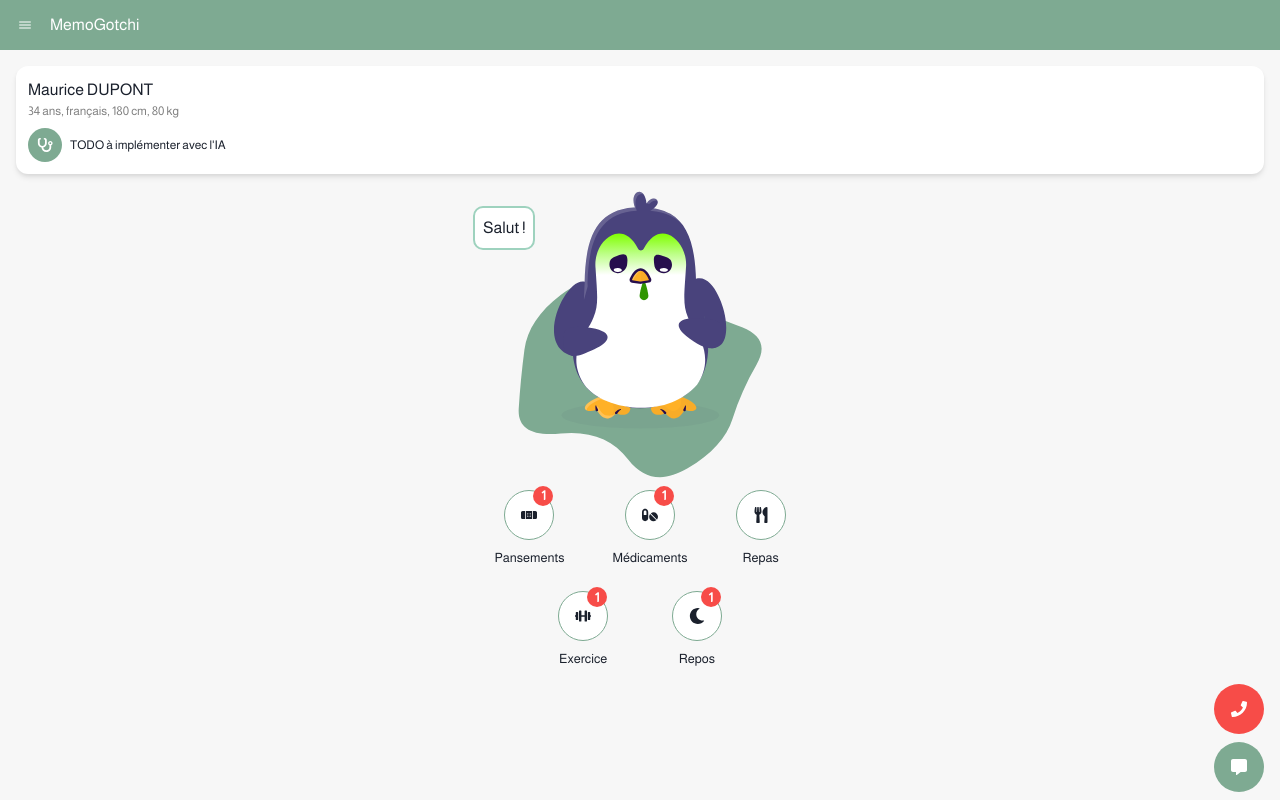
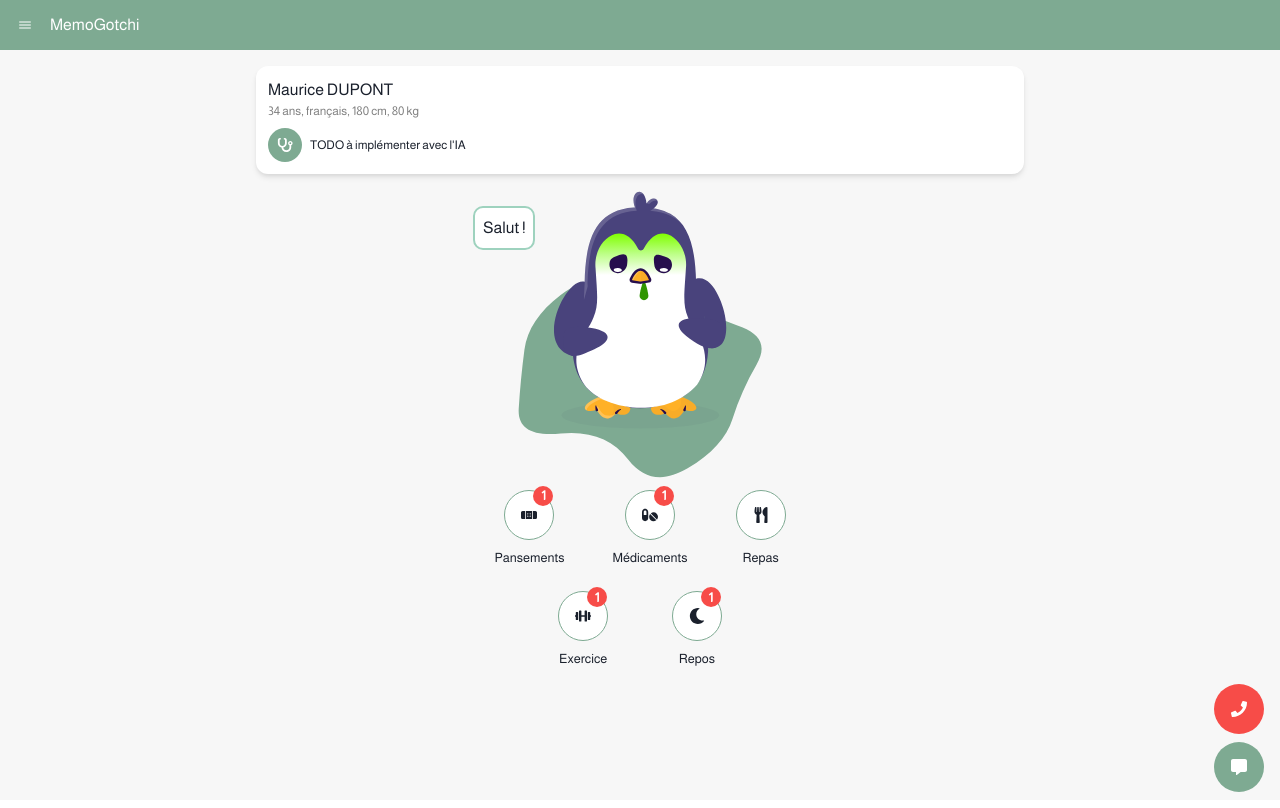
Before and after one commit to Wadoux-Nicolas/tamalou, a React (Vite) app in the folder front/: page / in a window 1280 px wide. Built offline with nearby package versions, Linux system fonts and the light colour scheme.

Commit message:
add max W to card

```diff
--- a/front/src/App.tsx
+++ b/front/src/App.tsx
@@ -31,7 +31,7 @@ function App() {
             <Flex backgroundColor={"background"} align="center" justifyContent="space-between" h="100vh"
                   flexDirection="column">
                 <Header/>
-                <Box alignSelf="flex-start" w="100vw" p={4}>
+                <Box w="100vw" maxW="800px" p={4}>
                     <PatientCard patient={PatientMauriceDupont}/>
                 </Box>
                 <MessagesProvider>
```
